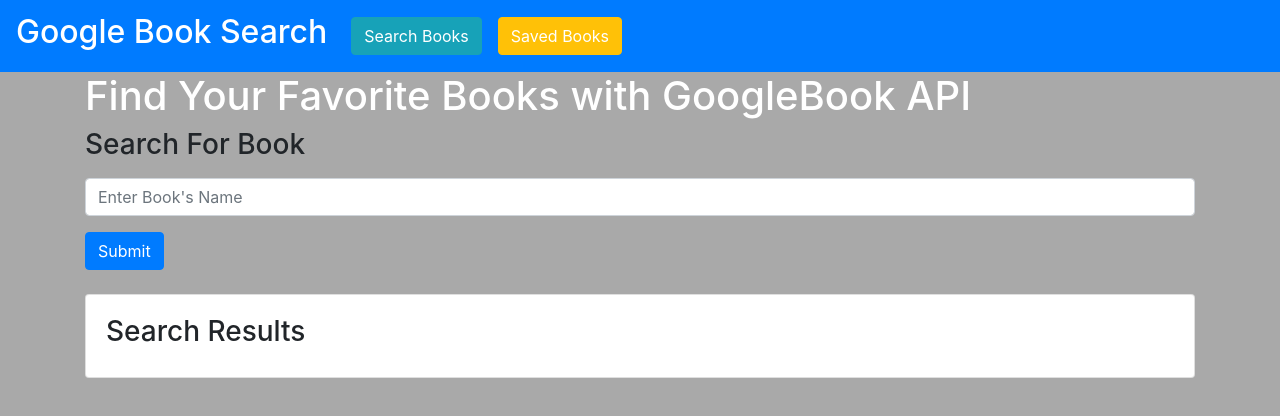
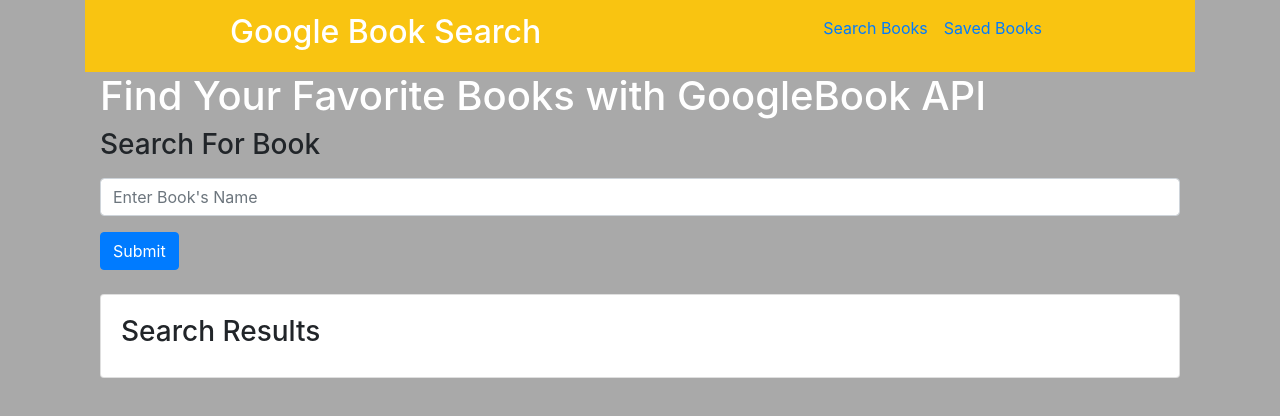
Before and after one commit to grlara9/google-book-search-mern, a React (Create React App) app in the folder client/: page / in a window 1280 px wide. Shown: the top 416 px of the page. Built offline with nearby package versions, Linux system fonts and the light colour scheme.

Commit message:
work on css on navbar

```diff
--- a/client/src/App.css
+++ b/client/src/App.css
@@ -7,3 +7,13 @@
   body{
     background-color: #A9A9A9;
   }
+  .navbar{
+    display:flex;
+    justify-content: space-around;
+    align-items: flex-start;
+    background-color: #f9c411;
+  }
+  #navbarNav{
+    display:flex;
+    align-items: flex-end;
+  }
--- a/client/src/App.js
+++ b/client/src/App.js
@@ -11,7 +11,7 @@
 
 return(
     <Router>
-        <div className="App">
+        <div className="container">
     <Header />
       <Switch>
         <Route exact path="/" component={SearchBook} />
--- a/client/src/components/header.component.js
+++ b/client/src/components/header.component.js
@@ -4,17 +4,17 @@
 
 export default function Header(props) {
     return (
-        <nav className="navbar navbar-expand-lg navbar-primary bg-primary">
+        <nav className="navbar navbar-expand-lg navbar-primary ">
             <Link to ="/"className="navbar-brand">
                 <h2 className="text-white">Google Book Search</h2>
             </Link>
             <div id="navbarNav">
                 <ul className="navbar-nav">
                     <li className="nav-item" id="home">
-                        <Link to="/" className="nav-link" ><button type="button" className="btn btn-info text-white">Search Books</button></Link>
+                        <Link to="/" className="nav-link" >Search Books</Link>
                     </li>
                     <li className="nav-item" id="report">
-                        <Link to="/saved" className="nav-link"><button type="button" className="btn btn-warning text-white">Saved Books</button></Link>
+                        <Link to="/saved" className="nav-link">Saved Books</Link>
                     </li>
                 </ul>
             </div>
```
